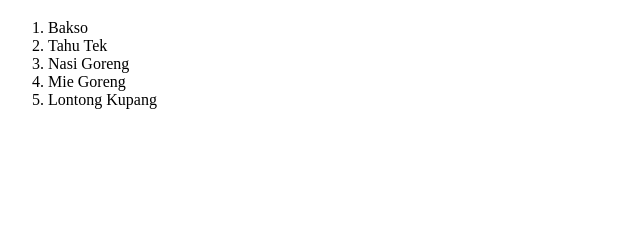
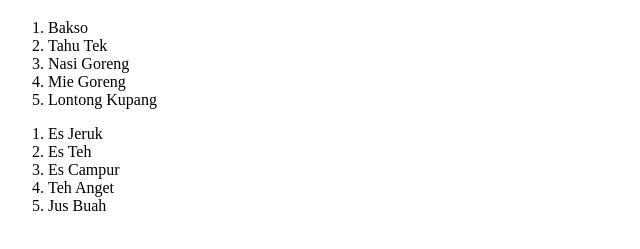
Before and after one commit to Habiburrohman25/Belajar-GIT, a plain HTML site: page index.html in a window 1280 px wide. Shown: the part 61-310 px from the top of the page, without its empty margins (0-640 px from the left). Drawn offline with Linux system fonts and the light colour scheme.

Commit message:
Minuman Favorit

```diff
--- a/index.html
+++ b/index.html
@@ -15,5 +15,12 @@
         <li>Mie Goreng</li>
         <li>Lontong Kupang</li>
     </ol>
+    <ol>
+        <li>Es Jeruk</li>
+        <li>Es Teh</li>
+        <li>Es Campur</li>
+        <li>Teh Anget</li>
+        <li>Jus Buah</li>
+    </ol>
 </body>
 </html>
```
